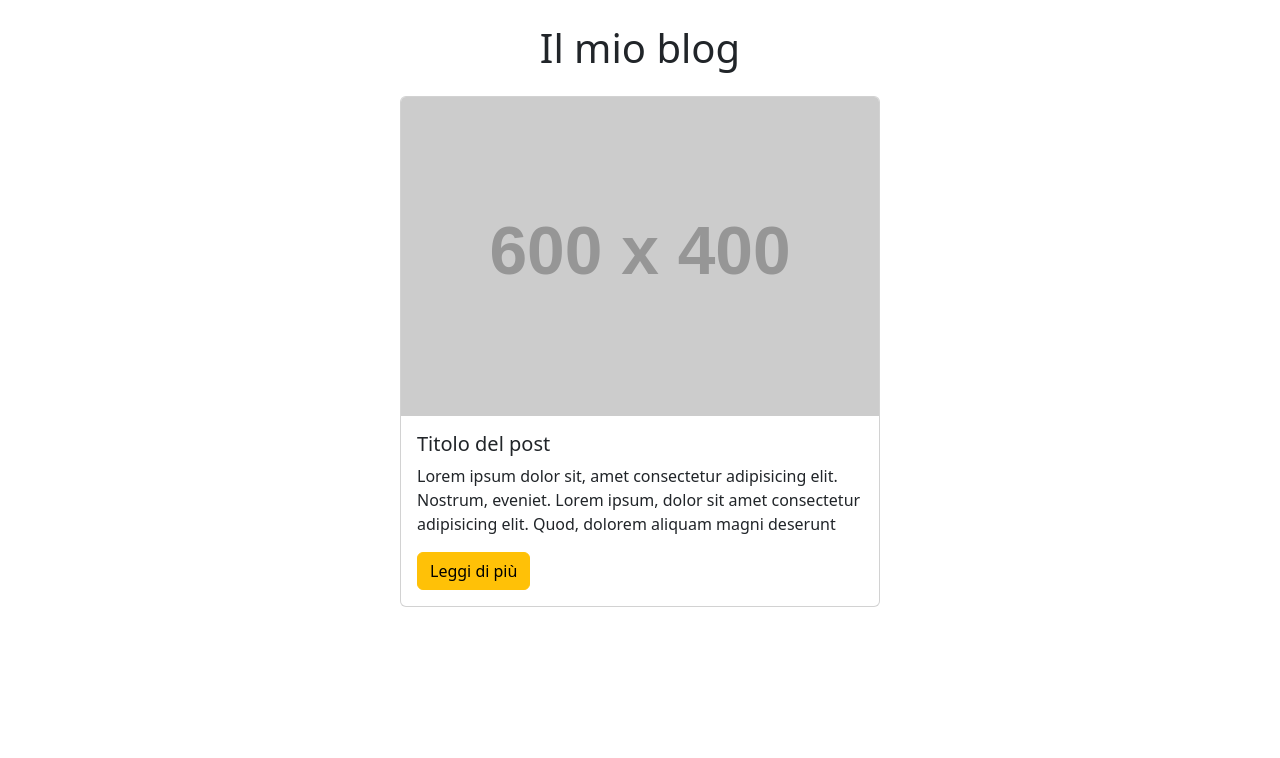
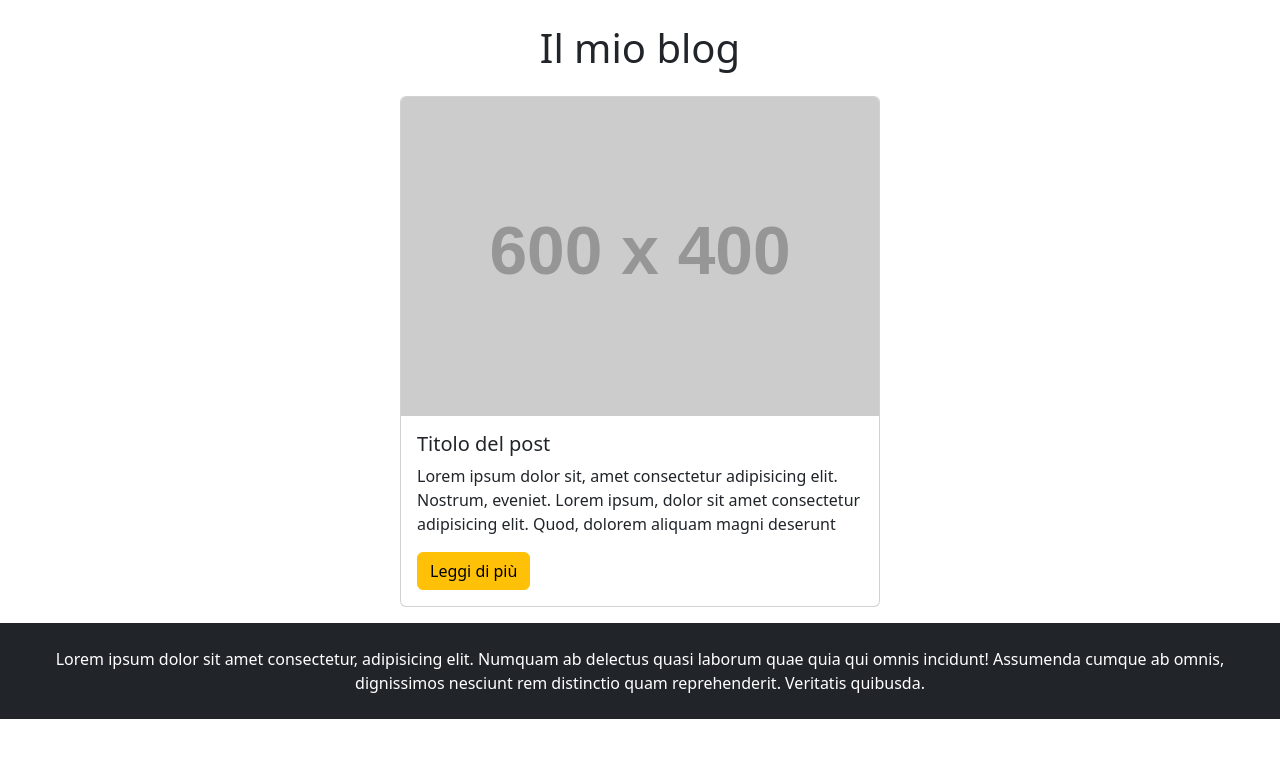
Before and after one commit to Melrizzuto/react-components, a React (Vite) app: page / in a window 1280 px wide. Shown: the top 758 px of the page. Built offline with nearby package versions, Linux system fonts and the light colour scheme.

Commit message:
created Footer component and imported in App jsx

```diff
--- a/src/App.jsx
+++ b/src/App.jsx
@@ -1,5 +1,6 @@
 import Header from "./components/Header"
 import Card from "./components/Card"
+import Footer from "./components/Footer"
 function App() {
 
 
@@ -7,6 +8,7 @@ function App() {
     <>
       <Header />
       <Card />
+      <Footer />
     </>
   )
 }
--- a/src/components/Card.jsx
+++ b/src/components/Card.jsx
@@ -1,6 +1,6 @@
 function Card() {
     return (
-        <main className="d-flex justify-content-center align-content-center">
+        <main className="d-flex justify-content-center align-content-center m-3">
             <div className="card" style={{ width: "30rem" }}>
                 <img src="https://via.placeholder.com/600x400" className="card-img-top" alt="Placeholder" />
                 <div className="card-body">
--- /dev/null
+++ b/src/components/Footer.jsx
@@ -0,0 +1,10 @@
+function Footer() {
+    return (
+        <footer className="p-4 mb-2 bg-dark text-white text-center">
+            Lorem ipsum dolor sit amet consectetur, adipisicing elit. Numquam ab delectus quasi laborum quae quia qui omnis incidunt! Assumenda cumque ab omnis, dignissimos nesciunt rem distinctio quam reprehenderit. Veritatis quibusda.
+        </footer>
+
+    )
+}
+
+export default Footer;
```
